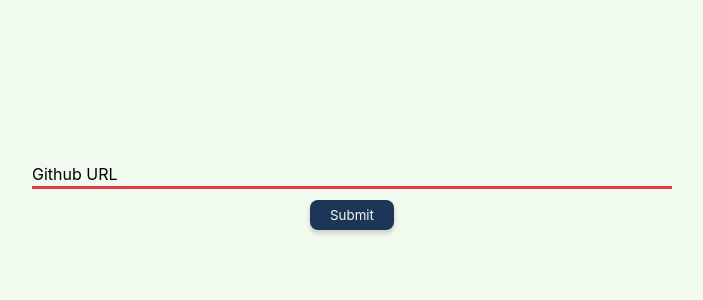
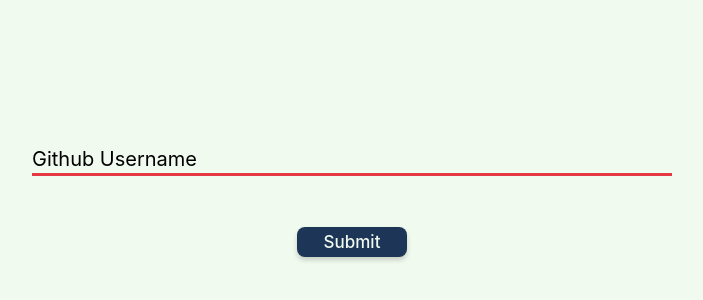
Before and after one commit to ColemanSWE/github-api-project, a React (Create React App) app: page / in a window 1280 px wide. Shown: the part 236-536 px from the top of the page, without its empty margins (288-991 px from the left). Built offline with nearby package versions, Linux system fonts and the light colour scheme.

Commit message:
Changes. Will probably remove URLBar

```diff
--- a/src/App.jsx
+++ b/src/App.jsx
@@ -1,5 +1,6 @@
 import './App.css';
 import { URLBar } from './Components/URLBar/URLBar';
+import { Dashboard } from "./Components/Dashboard";
 
 function App() {
   return (
--- /dev/null
+++ b/src/Components/Dashboard/Dashboard.jsx
@@ -0,0 +1,84 @@
+import React from 'react';
+import {Formik} from 'formik';
+import './dashboard.css';
+import * as Yup from 'yup';
+import {actions} from '../../infrastructure/actions';
+import {connect} from 'react-redux';
+
+
+class DashboardComponent extends React.Component {
+
+    render() {
+        return (
+            <div>
+                <Formik
+                    initialValues={{name: ''}}
+                    onSubmit={(values, {setSubmitting}) => {
+                        this.props.loadUserData(values.name);
+                        setSubmitting(false);
+                    }}
+                    validationSchema={Yup.object().shape({
+                        name: Yup.string().required('Required')
+                    })}
+                >
+                    {props => {
+                        const {
+                            values,
+                            touched,
+                            errors,
+                            dirty,
+                            isSubmitting,
+                            handleChange,
+                            handleBlur,
+                            handleSubmit,
+                            handleReset
+                        } = props;
+                        return (
+                            <form onSubmit={handleSubmit}>
+                                <label htmlFor="name"><b>GitHub Name</b></label>
+                                <input
+                                    id="name"
+                                    placeholder="Enter your username"
+                                    type="text"
+                                    value={values.name}
+                                    onChange={handleChange}
+                                    onBlur={handleBlur}
+                                    className={errors.name && touched.name ? 'error' : ''}
+                                />
+                                {errors.name && errors.touched && <div className="input-feedback">{errors.name}</div>}
+                                <button
+                                    type="button"
+                                    className="outline"
+                                    onClick={handleReset}
+                                    disabled={!dirty || isSubmitting}
+                                >
+                                    Reset
+                                </button>
+                                <button type="submit" disabled={isSubmitting}>
+                                    Submit
+                                </button>
+                            </form>
+                        );
+                    }}
+                </Formik>
+                <div className="output">
+                    {JSON.stringify(this.props.user, null, 2)}
+                </div>
+            </div>
+        );
+    }
+}
+
+const mapStateToProps = (state) => {
+    return {
+        user: state.user
+    };
+};
+
+const mapDispatchToProps = (dispatch) => {
+    return {
+        loadUserData: name => dispatch(actions.loadUserData(name))
+    };
+};
+
+export const Dashboard = connect(mapStateToProps, mapDispatchToProps)(DashboardComponent);
--- /dev/null
+++ b/src/Components/Dashboard/dashboard.css
@@ -0,0 +1,67 @@
+label {
+  display: block;
+  margin-bottom: 0.8rem;
+  font-size: 20px;
+}
+
+input {
+  padding: 0.5rem;
+  font-size: 16px;
+  width: 300px;
+  margin: 0 auto;
+  display: block;
+  border-radius: 4px;
+  border: 1px solid #eeeeee;
+}
+
+input:focus {
+  border-color: #007eff;
+  box-shadow: inset 0 1px 1px rgba(0, 0, 0, 0.075),
+    0 0 0 3px rgba(0, 126, 255, 0.1);
+  outline: none;
+}
+
+.input-feedback {
+  color: red;
+  margin-top: 0.25rem;
+}
+
+input.error {
+  border-color: red;
+}
+
+button.outline {
+  background-color: #eee;
+  border: 1px solid #aaa;
+  color: #555;
+}
+
+button {
+  max-width: 150px;
+  margin: 20px 0;
+  padding: 10px 20px;
+  border-style: none;
+  border-radius: 5px;
+  background-color: #08c;
+  box-shadow: 0 2px 2px rgba(0, 0, 0, 0.15);
+  font-size: 17px;
+  font-weight: 500;
+  color: #fff;
+  cursor: pointer;
+  outline: none;
+  -webkit-appearance: none;
+}
+
+button:disabled {
+  opacity: 0.5;
+  cursor: not-allowed !important;
+}
+
+button + button {
+  margin-left: 1rem;
+}
+
+.output {
+  font-size: 18px;
+  padding: 0 60px;
+}
--- /dev/null
+++ b/src/Components/Dashboard/index.js
@@ -0,0 +1 @@
+export * from './Dashboard'
--- a/src/Components/URLBar/URLBar.jsx
+++ b/src/Components/URLBar/URLBar.jsx
@@ -1,34 +1,61 @@
-import { Component } from 'react'
+import React, { Component } from 'react';
+import {Formik} from 'formik';
 import styles from './styles.module.scss'
-import axios from 'axios'
+import * as Yup from 'yup';
+import {actions} from '../../infrastructure/actions';
+import {connect} from 'react-redux';
 
 export class URLBar extends Component {
     constructor(props) {
         super(props)
-        this.state = { url: '' }
+        this.state = { url: '', user: '' }
 
         this.handleChange = this.handleChange.bind(this)
         this.handleSubmit = this.handleSubmit.bind(this)
     }
 
+    isSubmitting = false;
+
     handleChange(event) {
         this.setState({ url: event.target.value })
     }
 
-    handleSubmit(event) {
-        alert('A URL was submitted: ' + this.state.url);
-        event.preventDefault();
+    // Calls the Github API and retrieves a user's avatar.
+    handleSubmit = (values) => {
+        this.props.loadUserData(values.name);
+        this.isSubmitting = false;
     }
+
+    validationSchema=Yup.object().shape({
+        name: Yup.string().required('Required')
+    })
 
     render() {
         return (
             <div className={styles.form}>
-                <input onChange={this.handleChange} value={this.state.url} type="text" name="Github URL" autoComplete="off" />
-                <label for="name" className={styles.labelName}>
-                    <span className={styles.contentName}>Github URL</span>
+                <input onChange={this.handleChange} value={this.state.url} type="text" name="Github Username" autoComplete="off" />
+                <label className={styles.labelName}>
+                    <span className={styles.contentName}>Github Username</span>
                 </label>
-                <button className={styles.submitButton} onClick={this.handleSubmit}>Submit</button>
+                <button disabled={this.isSubmitting} className={styles.submitButton} onClick={this.handleSubmit}>Submit</button>
+                <div className="output">
+                    {JSON.stringify(this.props.user, null, 2)}
+                </div>
             </div>
         )
     }
 }
+
+const mapStateToProps = (state) => {
+    return {
+        user: state.user
+    };
+};
+
+const mapDispatchToProps = (dispatch) => {
+    return {
+        loadUserData: name => dispatch(actions.loadUserData(name))
+    };
+};
+
+export const Dashboard = connect(mapStateToProps, mapDispatchToProps)(URLBar);
--- a/src/index.js
+++ b/src/index.js
@@ -1,11 +1,29 @@
+
 import React from 'react';
 import ReactDOM from 'react-dom';
 import './index.css';
 import App from './App';
+import { userReducer } from '../src/infrastructure/reducer';
+import { applyMiddleware, combineReducers, createStore } from 'redux';
+import createSagaMiddleware from 'redux-saga';
+import { Provider } from 'react-redux';
+import { watchLoadUserData } from '../src/infrastructure/saga';
 
+// initializing saga middleware for the store
+const sagaMiddleware = createSagaMiddleware();
+
+// creating the store with our reducer
+const store = createStore(combineReducers({
+    user: userReducer
+}), applyMiddleware(sagaMiddleware));
+
+// triggering watchLoadUserData when there is a LOAD_USER_DATA
+sagaMiddleware.run(watchLoadUserData);
+
+// wrapping the App in a Provider to work with React and Redux
 ReactDOM.render(
-  <React.StrictMode>
-    <App />
-  </React.StrictMode>,
-  document.getElementById('root')
+    <Provider store={store}>
+        <App/>
+    </Provider>,
+    document.getElementById('root')
 );
--- /dev/null
+++ b/src/infrastructure/actions.js
@@ -0,0 +1,16 @@
+export const t = {
+    LOAD_USER_DATA: 'LOAD_USER_DATA',
+    LOAD_USER_DATA_SUCCESS: 'LOAD_USER_DATA_SUCCESS'
+};
+
+export const actions = ({
+    loadUserData: name => ({
+        type: t.LOAD_USER_DATA,
+        name
+    }),
+
+    loadUserDataSuccess: data => ({
+        type: t.LOAD_USER_DATA_SUCCESS,
+        data
+    })
+});
--- /dev/null
+++ b/src/infrastructure/reducer.js
@@ -0,0 +1,21 @@
+import {t} from './actions';
+
+// starting with no data
+const initState = {
+    user: null
+};
+
+export const userReducer = (state = initState, action) => {
+    switch (action.type) {
+        // tells the store that the user data is successfully retreived
+        // and no longer in the process of fetching another one on user request.
+        case t.LOAD_USER_DATA_SUCCESS:
+            return {
+                ...state,
+                user: action.data
+            };
+
+        default:
+            return state;
+    }
+};
--- /dev/null
+++ b/src/infrastructure/saga.js
@@ -0,0 +1,17 @@
+import axios from 'axios';
+import { put, takeLatest } from 'redux-saga/effects'
+import {actions, t} from './actions';
+
+// the base URL for your REST API backend
+const baseUrl = 'https://api.github.com/users';
+
+// sending request with username and getting user data from GitHub
+function* loadUserData(action) {
+    const response = yield axios.get(`${baseUrl}/${action.name}`);
+    yield put(actions.loadUserDataSuccess(response.data))
+}
+
+// watches for actions dispatched to the store and starts loadUserData saga
+export function* watchLoadUserData() {
+    yield takeLatest(t.LOAD_USER_DATA, loadUserData)
+}
```
Also changed, not shown: package.json (+6 -1 lines), 1 other file (tests, documents, lock files or other folders).
